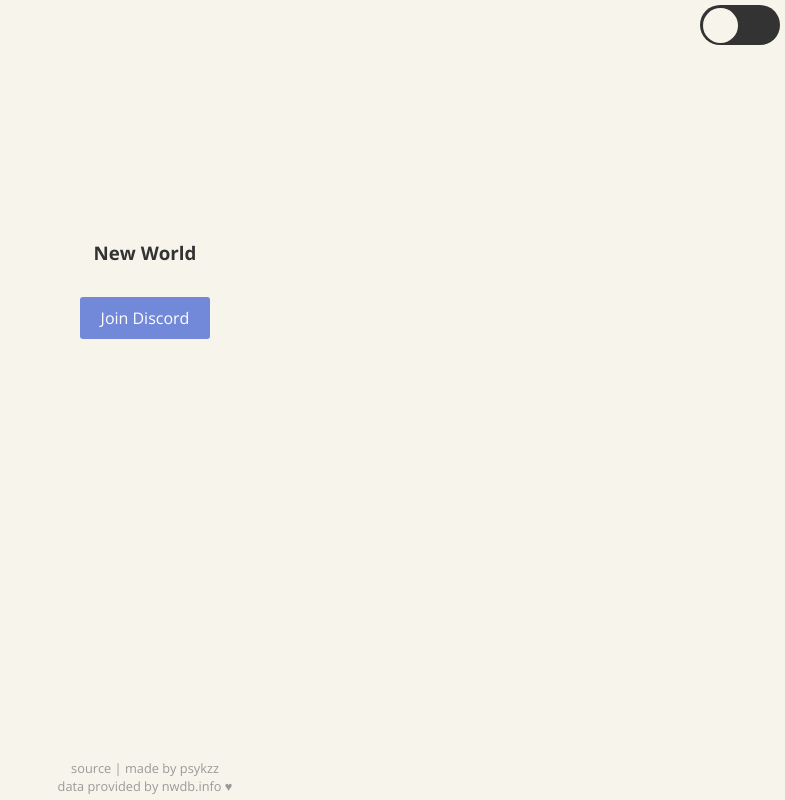
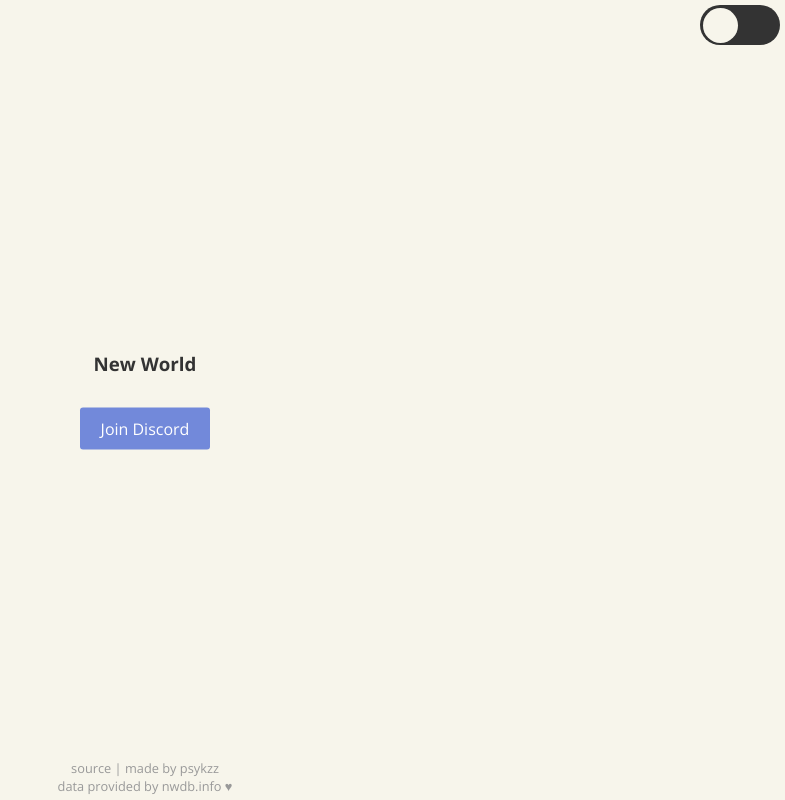
Before and after one commit to psykzz/new-world-server-page, a Gatsby site: page / in a window 1280 px wide. Shown: the whole page, without its empty margins (495-1280 px from the left). Built offline with nearby package versions, Linux system fonts and the light colour scheme; Gatsby itself is replaced by a stand-in of ours; no server answers.

Commit message:
better centered

```diff
--- a/src/components/Hero/hero.module.css
+++ b/src/components/Hero/hero.module.css
@@ -1,9 +1,10 @@
 .content {
-  display: flex;
   max-width: 600px;
   width: 100%;
   margin: 0 auto;
-  margin-top: 30vh;
+  margin-top: max(50vh, 10em);
+  transform: translateY(-50%);
+  display: flex;
   justify-content: space-around;
   flex-direction: column;
   text-align: center;
```
